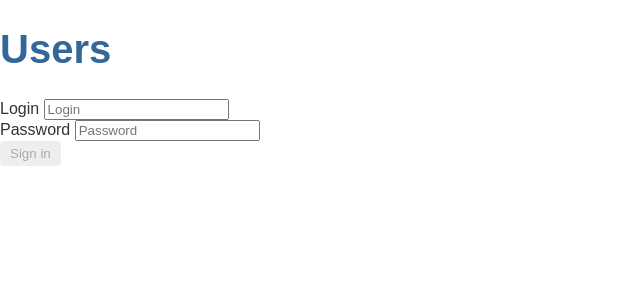
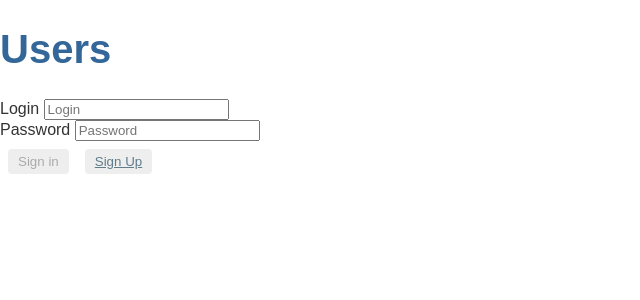
Before and after one commit to YuliaBeliak/ngApp, an Angular app: page /login in a window 1280 px wide. Shown: the top 300 px of the page, without its empty margins (0-640 px from the left). Built offline with nearby package versions, Linux system fonts and the light colour scheme.

Commit message:
fix: fix datatypes

```diff
--- a/src/app/pages/login/login.component.html
+++ b/src/app/pages/login/login.component.html
@@ -16,6 +16,7 @@
     </div>
   </div>
   <button type="submit" [disabled]="form.invalid || form.pending">Sign in</button>
+  <button type="button"><a routerLink="/signup">Sign Up</a></button>
   <div class="error" *ngIf="error">
     <small>{{error}}</small>
   </div>
--- a/src/app/pages/user-detail/user-detail.component.ts
+++ b/src/app/pages/user-detail/user-detail.component.ts
@@ -1,4 +1,5 @@
 import {Component, Input, OnInit} from '@angular/core';
+import {User} from "../../interfaces/users/user";
 
 @Component({
   selector: 'app-user-detail',
@@ -7,7 +8,7 @@ import {Component, Input, OnInit} from '@angular/core';
 })
 export class UserDetailComponent implements OnInit {
 
-  @Input() user: object;
+  @Input() user: User;
 
   constructor() { }
 
--- a/src/app/pages/user-detail/user-detail.container.ts
+++ b/src/app/pages/user-detail/user-detail.container.ts
@@ -3,6 +3,7 @@ import { ActivatedRoute } from "@angular/router";
 import { UserService } from "../../services/users/user.service";
 import { map } from "rxjs/operators";
 import {Observable} from "rxjs";
+import {User} from "../../interfaces/users/user";
 
 @Component({
   selector: 'app-user-detail-container',
@@ -12,7 +13,7 @@ import {Observable} from "rxjs";
 })
 export class UserDetailContainer implements OnInit {
 
-  user: Observable<object>;
+  user: Observable<User>;
 
   constructor(
     private route: ActivatedRoute,
--- a/src/app/pages/users/users.component.ts
+++ b/src/app/pages/users/users.component.ts
@@ -1,4 +1,5 @@
 import {Component, Input, OnInit} from '@angular/core';
+import {User} from "../../interfaces/users/user";
 
 @Component({
   selector: 'app-users',
@@ -7,7 +8,7 @@ import {Component, Input, OnInit} from '@angular/core';
 })
 export class UsersComponent implements OnInit {
 
-  @Input() users: object;
+  @Input() users: User[];
 
   constructor() { }
 
--- a/src/app/pages/users/users.container.ts
+++ b/src/app/pages/users/users.container.ts
@@ -1,6 +1,7 @@
 import { Component, OnInit } from '@angular/core';
 import { UserService } from "../../services/users/user.service";
 import {Observable} from "rxjs";
+import {User} from "../../interfaces/users/user";
 
 @Component({
   selector: 'app-users-container',
@@ -10,13 +11,13 @@ import {Observable} from "rxjs";
 })
 export class UsersContainer implements OnInit {
 
-  public users: Observable<object>;
+  users: Observable<User[]>;
 
   constructor(
     private userService: UserService
   ) { }
 
-  ngOnInit() {
+  ngOnInit(): void {
     this.users = this.userService.getUsers();
   }
 
--- a/src/styles.css
+++ b/src/styles.css
@@ -24,6 +24,7 @@ button {
   background-color: #eee;
   border: none;
   padding: 5px 10px;
+  margin: 0.5rem;
   border-radius: 4px;
   cursor: pointer;
   cursor: hand;
```
